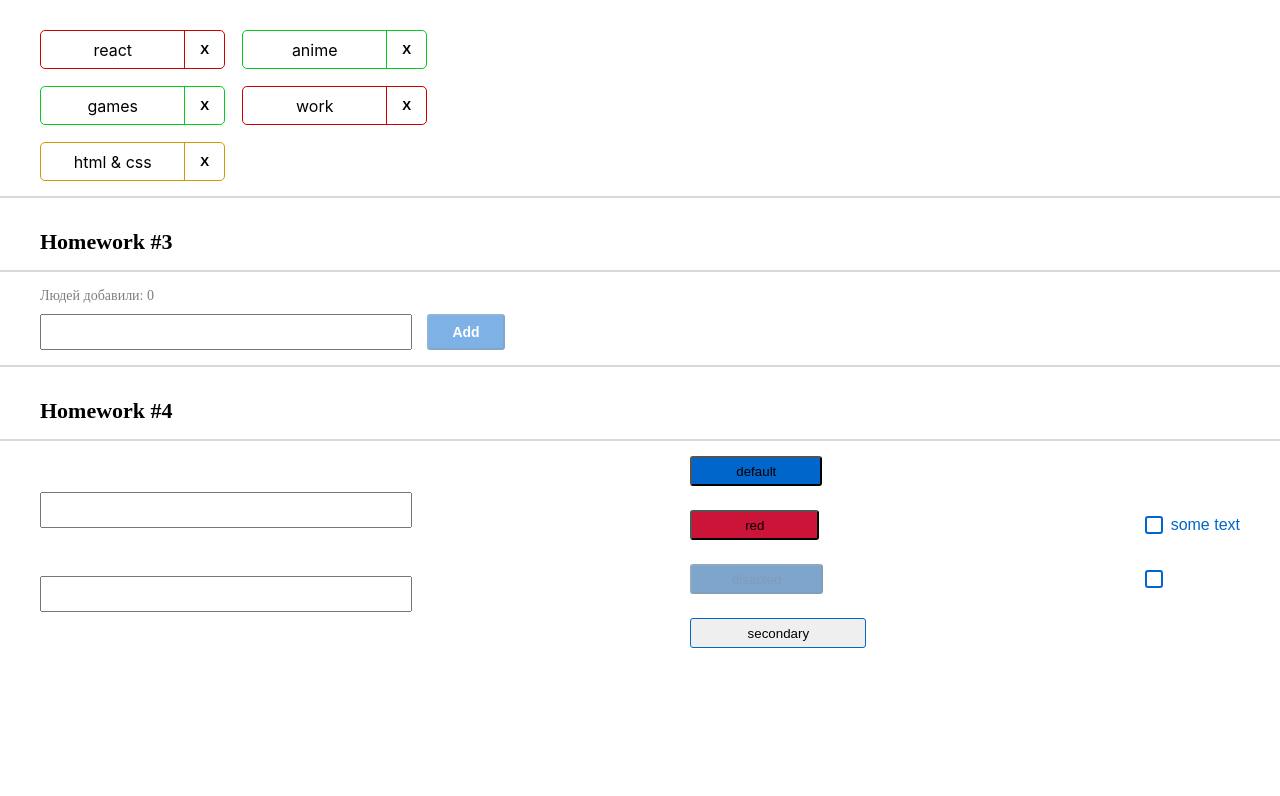
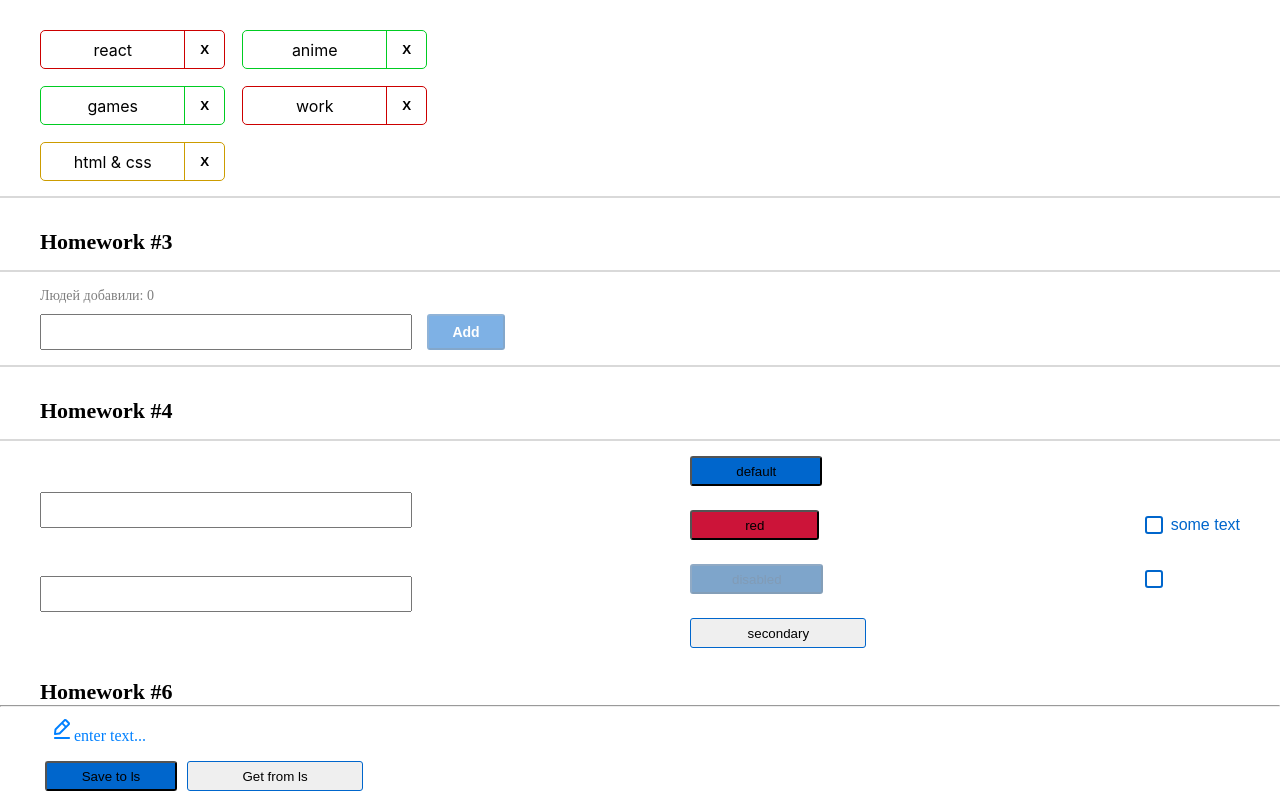
Before and after one commit to Seidali001/hws2-master, a React (Create React App) app: page /#/pre-junior in a window 1280 px wide. Shown: the part 463-1259 px from the top of the page. Before the commit the page ends 1111 px from the top, so only its background shows below. Built offline with nearby package versions, Linux system fonts and the light colour scheme.

Commit message:
Described the types of hooks, props, arrays and functions. And added the logic of some functions. And displayed some incoming data.

```diff
--- a/src/s1-main/App.tsx
+++ b/src/s1-main/App.tsx
@@ -5,6 +5,7 @@ import HW2 from "../s2-homeworks/hw02/HW2";
 import HW3 from "../s2-homeworks/hw03/HW3";
 import HW4 from "../s2-homeworks/hw04/HW4";
 import HW5 from "../s2-homeworks/hw05/HW5";
+import HW6 from "../s2-homeworks/hw06/HW6";
 
 function App() {
     return (
@@ -17,6 +18,7 @@ function App() {
 */}
             {/*при выполнении дз 5 и более - закомментировать здесь дз 1-4, так как они есть внутри дз 5*/}
             <HW5/>
+            <HW6/>
         </div>
     )
 }
--- a/src/s2-homeworks/hw06/HW6.module.css
+++ b/src/s2-homeworks/hw06/HW6.module.css
@@ -1,5 +1,30 @@
 .buttonsContainer {
+    display: flex;
+    flex-direction: row;
+    justify-content: flex-start;
+    padding: 5px;
+    gap: 10px;
+
+
+    top: 164px;
 }
 
 .editableSpanContainer {
+    margin: 10px;
 }
+
+.line {
+
+/*    width: 1280px;
+    height: 0px;
+    left: 0px;
+    top: 168px;
+    border: 1px solid #D9D9D9;
+    background-color: #D9D9D9;
+    margin: 10px 0px;*/
+
+    background-color: #e4e4e9;
+    border: 1px solid #D9D9D9;
+    margin-top: 15px;
+    margin-bottom: 15px;
+}
--- a/src/s2-homeworks/hw06/HW6.tsx
+++ b/src/s2-homeworks/hw06/HW6.tsx
@@ -1,6 +1,6 @@
-import React, { useState } from 'react'
+import React, {useState} from 'react'
 import SuperEditableSpan from './common/c4-SuperEditableSpan/SuperEditableSpan'
-import { restoreState, saveState } from './localStorage/localStorage'
+import {restoreState, saveState} from './localStorage/localStorage'
 import s2 from '../../s1-main/App.module.css'
 import SuperButton from '../hw04/common/c2-SuperButton/SuperButton'
 import s from './HW6.module.css'
@@ -19,12 +19,14 @@ const HW6 = () => {
     }
     const restore = () => {
         // делают студенты
-
+        const valueFromLS = restoreState('hw6-editable-span-value', '')
+        setValue(valueFromLS)
     }
 
     return (
         <div id={'hw6'}>
             <div className={s2.hwTitle}>Homework #6</div>
+            <hr className="line"></hr>
 
             {/*демонстрация возможностей компоненты:*/}
             <div className={s2.hw}>
--- a/src/s2-homeworks/hw06/common/c4-SuperEditableSpan/SuperEditableSpan.module.css
+++ b/src/s2-homeworks/hw06/common/c4-SuperEditableSpan/SuperEditableSpan.module.css
@@ -2,10 +2,25 @@
 }
 
 .span {
+    width: 69px;
+    height: 20px;
+    left: 104px;
+    top: 200px;
+
+    font-family: 'Montserrat';
+    font-style: normal;
+    font-weight: 500;
+    font-size: 16px;
+    line-height: 20px;
+    color: #0080FF;
 }
 
 .input {
 }
 
 .pen {
+    left: 0%;
+    right: 0%;
+    top: 0%;
+    bottom: 0%;
 }
--- a/src/s2-homeworks/hw06/common/c4-SuperEditableSpan/SuperEditableSpan.tsx
+++ b/src/s2-homeworks/hw06/common/c4-SuperEditableSpan/SuperEditableSpan.tsx
@@ -23,7 +23,7 @@ type SuperEditableSpanType = Omit<DefaultInputPropsType, 'type'> & {
     onEnter?: () => void
     error?: string
 
-    spanProps?: DefaultSpanPropsType  & {defaultText?: string}// пропсы для спана
+    spanProps?: DefaultSpanPropsType & { defaultText?: string }// пропсы для спана
 }
 
 const SuperEditableSpan: React.FC<SuperEditableSpanType> = (
@@ -44,11 +44,13 @@ const SuperEditableSpan: React.FC<SuperEditableSpanType> = (
         // выключить editMode при нажатии Enter // делают студенты
 
         onEnter?.()
+        setEditMode(false)
     }
     const onBlurCallback = (e: React.FocusEvent<HTMLInputElement>) => {
         // выключить editMode при нажатии за пределами инпута // делают студенты
 
         onBlur?.(e)
+        setEditMode(false)
     }
     const onDoubleClickCallBack = (
         e: React.MouseEvent<HTMLSpanElement, MouseEvent>
@@ -56,6 +58,7 @@ const SuperEditableSpan: React.FC<SuperEditableSpanType> = (
         // включить editMode при двойном клике // делают студенты
 
         onDoubleClick?.(e)
+        setEditMode(true)
     }
 
     const spanClassName = s.span
```
